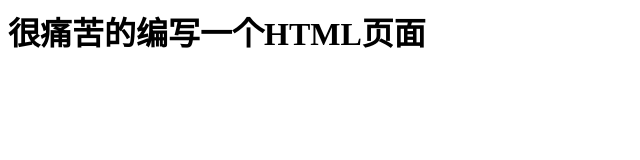
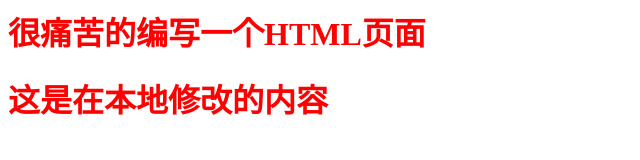
Before and after one commit to niubi123456/website, a plain HTML site: page index.html in a window 1280 px wide. Shown: the whole page, without its empty margins (0-640 px from the left). Drawn offline with Linux system fonts and the light colour scheme.

Commit message:
本地提交

```diff
--- a/index.html
+++ b/index.html
@@ -1,6 +1,9 @@
 <html>
-	<head></head>
+	<head>
+		<link rel="stylesheet" href="a.css">
+	</head>
 	<body>
 	<h1>很痛苦的编写一个HTML页面</h1>
+	<h1>这是在本地修改的内容</h1>
 	</body>
 </html>
```
